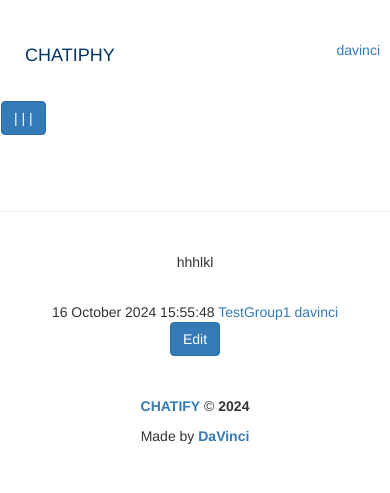
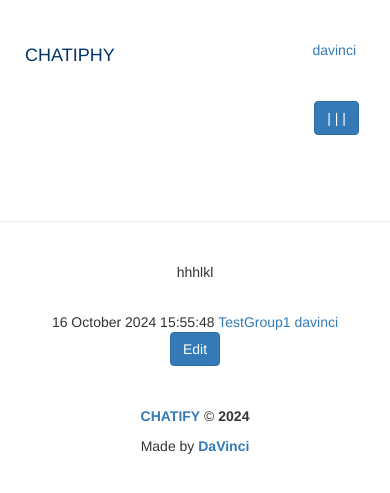
Before and after one commit to DaVinci89/Chatiphy, a Django app: page /posts/24/ in a window 390 px wide. Shown: the top 493 px of the page. Run offline with Django 5.2, Linux system fonts and the light colour scheme; a user stored in the database is signed in; data comes from the database, SQL or seed files in the repository; some libraries are stand-ins or nearby versions.

Commit message:
Work with header styling. Adding fixed header. Adding custom styles for header and button menu.

```diff
--- a/Chatiphy/static/css/styles.css
+++ b/Chatiphy/static/css/styles.css
@@ -1,6 +1,18 @@
 @media (min-width: 480px) {
     .navbar-toggler {
         display: none !important;
+    }
+    header {
+        position: fixed;
+        z-index: 1000;
+        width: 100%;
+        background-color: #fff;
+        max-width: 100%;
+        margin-left: auto;
+        margin-right: auto;
+    }
+    main {
+        margin-top: 180px; /* Відступ має дорівнювати висоті шапки */
     }
     .header-line {
         display: flex;
@@ -18,6 +30,7 @@
     .profile-link {
         display: flex;
         align-items: center;
+        margin-right: 12px;
     }
     .search-form {
         display: none;
@@ -36,6 +49,25 @@
     .navbar-toggler {
         display: block !important;
     }
+    header {
+        position: fixed;
+        z-index: 1000;
+        width: 100%;
+        background-color: #fff;
+        max-width: 100%;
+        margin-left: auto;
+        margin-right: auto;
+
+    }
+    main {
+        margin-top: 180px; /* Відступ має дорівнювати висоті шапки */
+    }
+    .btn-menu {
+        display: flex;
+        justify-content: end;
+        align-items: right;
+        margin-right: 30px;
+    }
     .header-line {
         display: flex;
         justify-content: space-between;
@@ -52,6 +84,7 @@
     .profile-link {
         display: flex;
         align-items: center;
+        margin-right: 12px;
     }
     .search-form {
         display: flex;
@@ -63,4 +96,11 @@
     .form-control {
     width: 250px; /* Контролюємо ширину поля пошуку */
     }
+    .post-img img {
+    max-width: 100%; /* Зображення не буде ширшим за батьківський контейнер */
+    height: auto; /* Автоматичне масштабування по висоті */
+    display: block; /* Вирівнювання зображення по центру, усунення зайвих відступів */
+    margin-left: auto;
+    margin-right: auto;
 }
+}
--- a/Chatiphy/templates/includes/header.html
+++ b/Chatiphy/templates/includes/header.html
@@ -13,16 +13,18 @@
         </div>
         <div class="profile-link">
             {% if user.is_authenticated %}
-            <a class="nav-link" href="{% url 'post_maker:profile' user.username %}">{{ user.username }}</a>
+            <a class="nav-link profile-link" href="{% url 'post_maker:profile' user.username %}">{{ user.username }}</a>
             {% endif %}
         </div>
     </div>
 </div>
 <nav class="navbar navbar-expand-lg navbar-light bg-light fixed-top">
+    <div class="btn-menu">
     <button class="btn btn-primary navbar-toggler ms-auto d-md-none" type="button" data-bs-toggle="collapse" data-bs-target="#navbarNav" aria-controls="navbarNav" aria-expanded="false" aria-label="Menu">
         <span class="navbar-toggler-icon"></span>
         | | |
     </button>
+    </div>
     <div class="collapse navbar-collapse justify-content-end d-none d-md-block" id="navbarNav"><br>
         <ul class="nav ml-auto nav-pills">
             <div class="search-form text-center d-inline-block">
--- a/Chatiphy/templates/post_maker/post_detail.html
+++ b/Chatiphy/templates/post_maker/post_detail.html
@@ -9,9 +9,11 @@
         <hr>
         <div class="post">
         <article class="card-body col-12 col-md-9 text-center">
+            <div class="post-img">
             {% thumbnail post.image "500x500" crop=center upscale=True as img %}
             <img class="card-img my-2" src="{{ img.url }}">
             {% endthumbnail %}
+            </div>
             <br>
             <p class="card-text">{{ post.text }}</p>
             <br>
```
